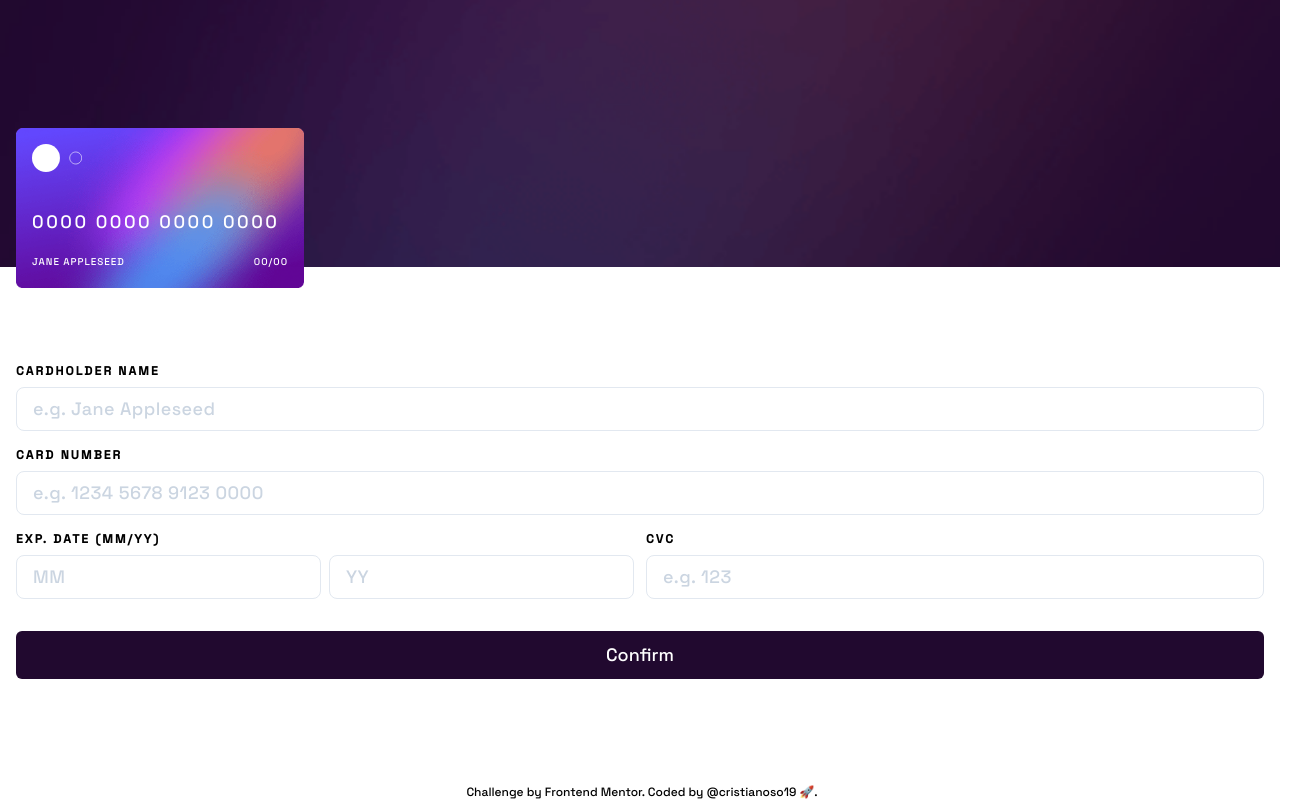
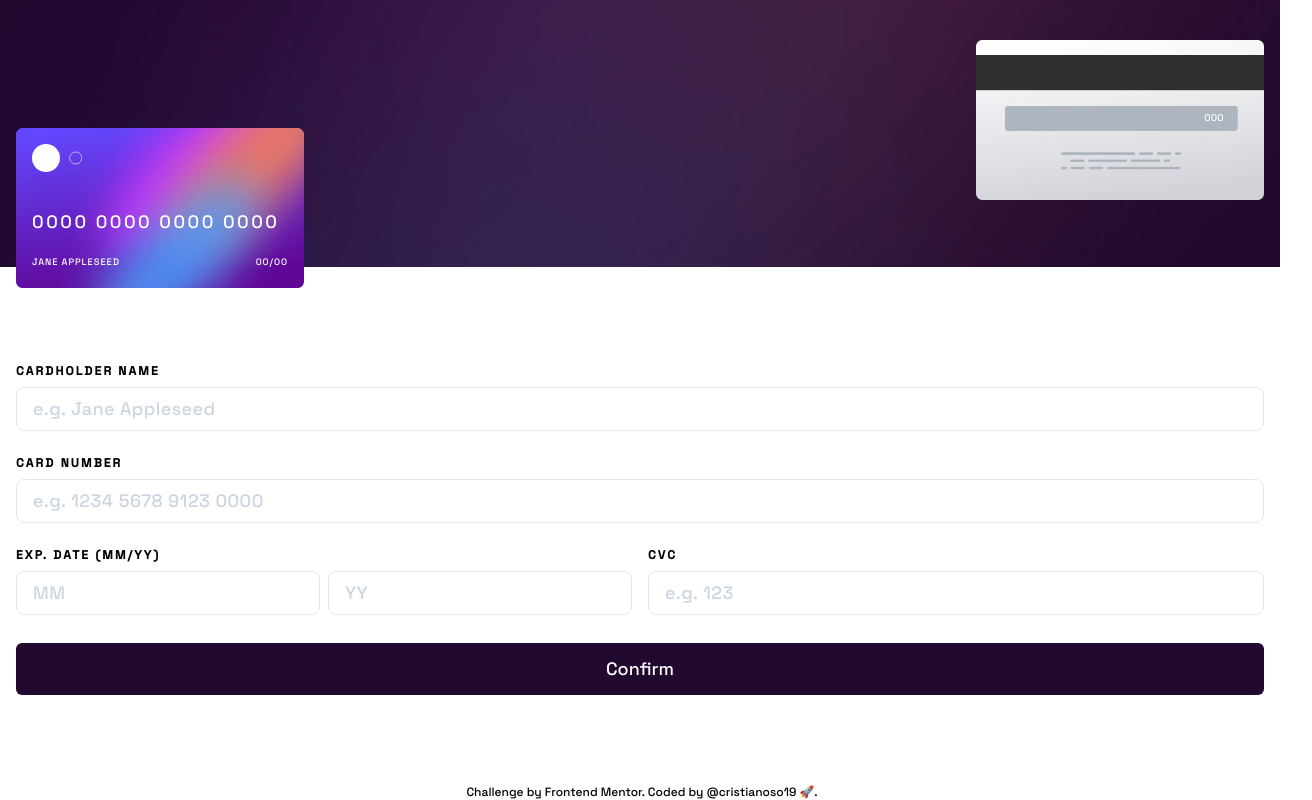
Before and after one commit to cristianoso19/fm.InteractiveCardForm, a website: page index.html in a window 1280 px wide. Shown: the whole page, 1312 px wide, since content can reach past the window. Drawn offline with Linux system fonts and the light colour scheme.

Commit message:
Finishing cards like pictures

```diff
--- a/index.html
+++ b/index.html
@@ -16,31 +16,32 @@
 </head>
 <body class="text-lg">
   <main class="h-screen flex flex-col">
-    <section class="relative h-1/3 bg-hero bg-cover bg-center bg-no-repeat z-20 text-white">
-      <picture class="float-card-container top-28 z-20 p-4">
+    <section class="h-1/3 relative bg-hero bg-cover bg-center bg-no-repeat z-20 text-white">
+      <div class="float-card top-28 z-20 ">
+        <picture>
           <img src="./images/bg-card-front.png" alt="Front credit card" class="card">
         </picture>
-      <img src="./images/card-logo.svg" class="absolute top-36 left-8 z-30 h-7" alt="Credit card logo">
-      <p class="absolute top-52 z-30 left-8 text-justify tracking-[.14em] w-full">
+        <img src="./images/card-logo.svg" class="absolute top-8 left-8 z-30 h-7" alt="Credit card logo">
+        <p class="absolute top-24 z-30 left-8 text-justify tracking-[.14em]">
           0000 0000 0000 0000
         </p>
-      <div class="absolute w-[16rem] left-8 z-30 top-60 flex justify-between text-[0.55em] tracking-widest uppercase mt-2 font-light">
+        <div class="absolute w-[16rem] left-8 z-30 top-32 flex justify-between text-[0.52em] tracking-widest uppercase mt-2 font-light">
           <span class="text-left">Jane Appleseed</span>
           <span class="text-right">00/00</span>
         </div>
-      <picture class="hidden"><img src="" alt="" class="float-card"></picture>
-      <div class="hidden float-card bg-frontCard top-32 left-4  z-20 p-5">
-        <img src="./images/card-logo.svg" class="h-8" alt="">
       </div>
-      <div class="hidden float-card bg-backCard top-10 right-4 z-10">
-        <p class="text-right text-[0.55em] mr-9 mt-16 tracking-wide">
+      <div class="float-card top-6 z-10 right-0">
+        <picture>
+          <img src="./images/bg-card-back.png" alt="Back credit card" class="card">
+        </picture>
+        <p class="absolute z-10 top-20 right-14 text-right text-[0.55em] tracking-wide">
           000
         </p>
       </div>
     </section>
     <section class="h-2/3 mx-4">
       <form action="#" method="post" class="mt-24">
-        <fieldset class="flex flex-col gap-y-4">
+        <fieldset class="flex flex-col gap-y-6">
           <p>
             <label for="name" class="label">Cardholder Name</label>
             <input type="text" id="name" class="input-text" placeholder="e.g. Jane Appleseed">
@@ -49,7 +50,7 @@
             <label for="card_number" class="label">Card Number</label>
             <input type="text" id="card-number" class="input-text" placeholder="e.g. 1234 5678 9123 0000">
           </p>
-          <div class="flex flex-row justify-between gap-x-3">
+          <div class="flex flex-row justify-between gap-x-4">
             <div class="w-1/2">
               <label for="date" class="label">Exp. Date (MM/YY)</label>
               <p id="date" class="flex flex-row gap-x-2">
@@ -65,7 +66,7 @@
             </div>
           </div>
           <p>
-            <button type="submit" class="bg-vDviolet text-white w-full rounded-md h-12 mt-4">Confirm</button>
+            <button type="submit" class="bg-vDviolet text-white w-full rounded-md h-[2.9em] mt-1">Confirm</button>
           </p>
           </p>
         </fieldset>
--- a/src/main.css
+++ b/src/main.css
@@ -2,8 +2,8 @@
 @import "tailwindcss/components";
 @import "tailwindcss/utilities";
 
-.float-card-container{
-    @apply absolute
+.float-card{
+    @apply absolute w-[20rem] p-4
 }
 .card{
     @apply h-40 w-[18rem]
```
Also changed, not shown: dist/output.css. Lines whose indentation alone changed are shown as unchanged.
